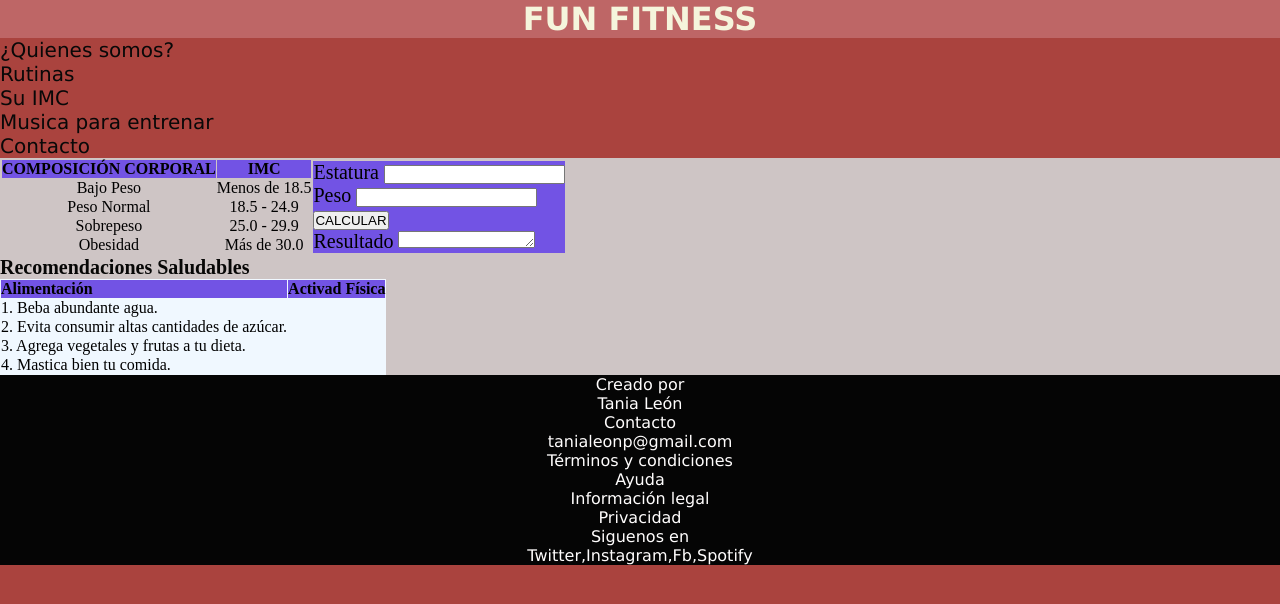
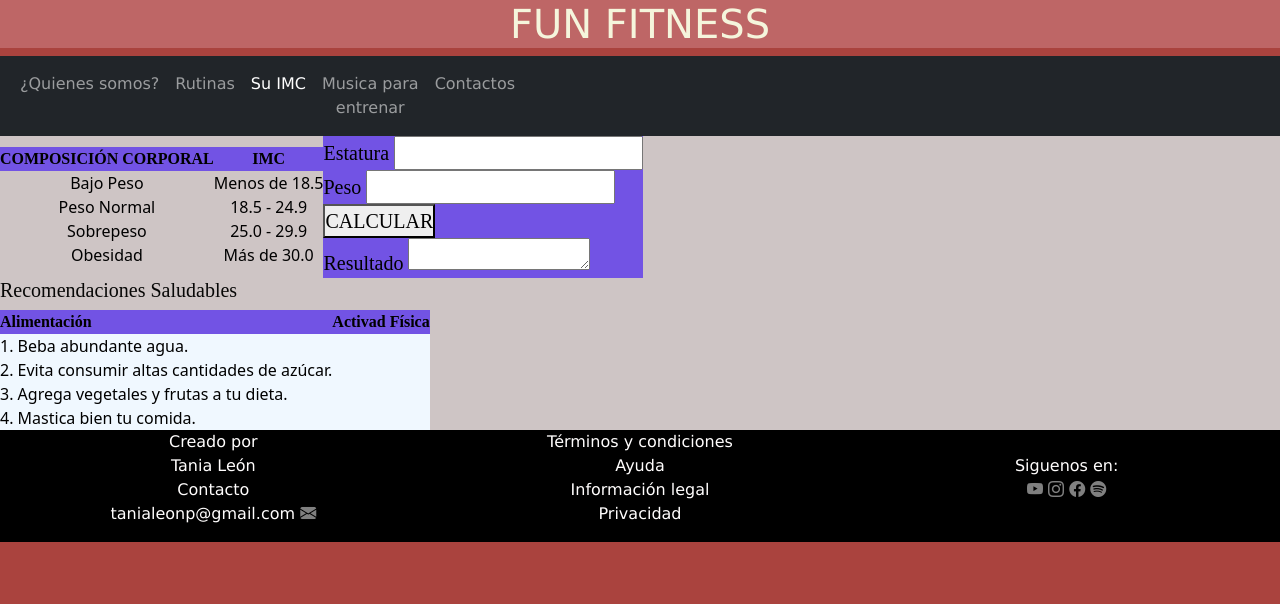
Before and after one commit to tleon9/Proyecto-Coder, a plain HTML site: page html/suimc.html in a window 1280 px wide. Drawn offline with nearby package versions, Linux system fonts and the light colour scheme.

Commit message:
Version entregable

```diff
--- a/html/contacto.html
+++ b/html/contacto.html
@@ -5,6 +5,8 @@
     <meta http-equiv="X-UA-Compatible" content="IE=edge">
     <meta name="viewport" content="width=device-width, initial-scale=1.0">
     <title>FunFitness</title>
+    <link href="https://cdn.jsdelivr.net/npm/bootstrap@5.2.2/dist/css/bootstrap.min.css" rel="stylesheet" integrity="sha384-Zenh87qX5JnK2Jl0vWa8Ck2rdkQ2Bzep5IDxbcnCeuOxjzrPF/et3URy9Bv1WTRi" crossorigin="anonymous">
+
     <link rel="stylesheet" href="../css/index.css">
 
 </head>
@@ -12,26 +14,33 @@
     <header>
         <h1>FUN FITNESS</h1>
     </header>
-
-    <nav>
-        <ul>
-            <li>
-                <a href="../index.html">¿Quienes somos?</a>
+    <nav class="navbar navbar-expand-lg navbar-dark bg-dark">
+        <div class="container-fluid">
+          <button class="navbar-toggler" type="button" data-bs-toggle="collapse" data-bs-target="#navbarSupportedContent" aria-controls="navbarSupportedContent" aria-expanded="false" aria-label="Toggle navigation">
+            <span class="navbar-toggler-icon"></span>
+          </button>
+          <div class="collapse navbar-collapse" id="navbarSupportedContent">
+            <ul class="navbar-nav me-auto mb-2 mb-lg-0">
+              <li class="nav-item">
+                <a class="nav-link"  href="../index.html">¿Quienes somos?</a>
               </li>
-            <li>
-                <a href="rutinas.html">Rutinas</a>
+              <li class="nav-item">
+                <a class="nav-link" href="rutinas.html">Rutinas</a>
               </li>
-            <li>
-                <a href="suimc.html">Su IMC</a>
+              <li class="nav-item">
+                <a class="nav-link" href="suimc.html">Su IMC</a>
               </li>
-            <li>
-                <a href="musica.html">Musica para entrenar</a>
+              <li class="nav-item">
+                <a class="nav-link" href="musica.html"> Musica  para <br>entrenar </a>
               </li>
-            <li>
-                <a href="contacto.html">Contacto</a>
+              <li class="nav-item">
+                <a class="nav-link active" aria-current="page" href="contacto.html">Contactos</a>
               </li>
             </ul>
+          </div>
+        </div>
     </nav>
+
     <main>
         <h2>Coach Contactos</h2>
         <section>
@@ -75,22 +84,21 @@
 
 
     <footer>
-        <ul>
-            <li>
-                <p>Creado por <br>Tania León <br>Contacto <br>tanialeonp@gmail.com </p>
-            </li>
-            <li>
+        <section id="gridfooter">
+            <div>
+                <p>Creado por <br>Tania León <br>Contacto <br>tanialeonp@gmail.com <i class="bi bi-envelope-fill"></i> </p>
+            </div>
+            <div >
                 <p>Términos y condiciones <br> Ayuda <br>Información legal <br>Privacidad </p>
-            </li>
-            <li>
-                <p>Siguenos en <br> Twitter,Instagram,Fb,Spotify
-
-            </p>
-        </li>
-        </ul>
+            </div>
+            <div >
+                <p>Siguenos en: <br> <i class="bi bi-youtube"></i> <i class="bi bi-instagram"></i> <i class="bi bi-facebook"></i> <i class="bi bi-spotify"></i> </p>
+            </div>
+        </section>
 
     </footer>
 
+    <script src="https://cdn.jsdelivr.net/npm/bootstrap@5.2.2/dist/js/bootstrap.bundle.min.js" integrity="sha384-OERcA2EqjJCMA+/3y+gxIOqMEjwtxJY7qPCqsdltbNJuaOe923+mo//f6V8Qbsw3" crossorigin="anonymous"></script>
 
 
 
--- a/html/suimc.html
+++ b/html/suimc.html
@@ -5,6 +5,7 @@
     <meta http-equiv="X-UA-Compatible" content="IE=edge">
     <meta name="viewport" content="width=device-width, initial-scale=1.0">
     <title>FunFitness</title>
+    <link href="https://cdn.jsdelivr.net/npm/bootstrap@5.2.2/dist/css/bootstrap.min.css" rel="stylesheet" integrity="sha384-Zenh87qX5JnK2Jl0vWa8Ck2rdkQ2Bzep5IDxbcnCeuOxjzrPF/et3URy9Bv1WTRi" crossorigin="anonymous">
     <link rel="stylesheet" href="../css/index.css">
 
 </head>
@@ -12,26 +13,34 @@
     <header>
         <h1>FUN FITNESS</h1>
     </header>
-
-    <nav>
-        <ul>
-            <li>
-                <a href="../index.html">¿Quienes somos?</a>
+    <nav class="navbar navbar-expand-lg navbar-dark bg-dark">
+        <div class="container-fluid">
+          <button class="navbar-toggler" type="button" data-bs-toggle="collapse" data-bs-target="#navbarSupportedContent" aria-controls="navbarSupportedContent" aria-expanded="false" aria-label="Toggle navigation">
+            <span class="navbar-toggler-icon"></span>
+          </button>
+          <div class="collapse navbar-collapse" id="navbarSupportedContent">
+            <ul class="navbar-nav me-auto mb-2 mb-lg-0">
+              <li class="nav-item">
+                <a class="nav-link"  href="../index.html">¿Quienes somos?</a>
               </li>
-            <li>
-                <a href="rutinas.html">Rutinas</a>
+              <li class="nav-item">
+                <a class="nav-link" href="rutinas.html">Rutinas</a>
               </li>
-            <li>
-                <a href="suimc.html">Su IMC</a>
+              <li class="nav-item">
+                <a class="nav-link active" aria-current="page" href="suimc.html">Su IMC</a>
               </li>
-            <li>
-                <a href="musica.html">Musica para entrenar</a>
+              <li class="nav-item">
+                <a class="nav-link" href="musica.html"> Musica  para <br>entrenar </a>
               </li>
-            <li>
-                <a href="contacto.html">Contacto</a>
+              <li class="nav-item">
+                <a class="nav-link" href="contacto.html">Contactos</a>
               </li>
             </ul>
+          </div>
+        </div>
     </nav>
+
+
     <main>
         <section>
             <table class="imc">
@@ -116,21 +125,22 @@
 
 
     <footer>
-        <ul>
-            <li>
-                <p>Creado por <br>Tania León <br>Contacto <br>tanialeonp@gmail.com </p>
-            </li>
-            <li>
+        <section id="gridfooter">
+            <div>
+                <p>Creado por <br>Tania León <br>Contacto <br>tanialeonp@gmail.com <i class="bi bi-envelope-fill"></i> </p>
+            </div>
+            <div >
                 <p>Términos y condiciones <br> Ayuda <br>Información legal <br>Privacidad </p>
-            </li>
-            <li>
-                <p>Siguenos en <br> Twitter,Instagram,Fb,Spotify
-
-            </p>
-        </li>
-        </ul>
+            </div>
+            <div >
+                <p>Siguenos en: <br> <i class="bi bi-youtube"></i> <i class="bi bi-instagram"></i> <i class="bi bi-facebook"></i> <i class="bi bi-spotify"></i> </p>
+            </div>
+        </section>
 
     </footer>
+
+    <script src="https://cdn.jsdelivr.net/npm/bootstrap@5.2.2/dist/js/bootstrap.bundle.min.js" integrity="sha384-OERcA2EqjJCMA+/3y+gxIOqMEjwtxJY7qPCqsdltbNJuaOe923+mo//f6V8Qbsw3" crossorigin="anonymous"></script>
+
 
 
 
```
Also changed, not shown: html/musica.html (+32 -26 lines), html/rutinas.html (+8 -10 lines), index.html (+5 -12 lines). Lines whose indentation alone changed are shown as unchanged.
